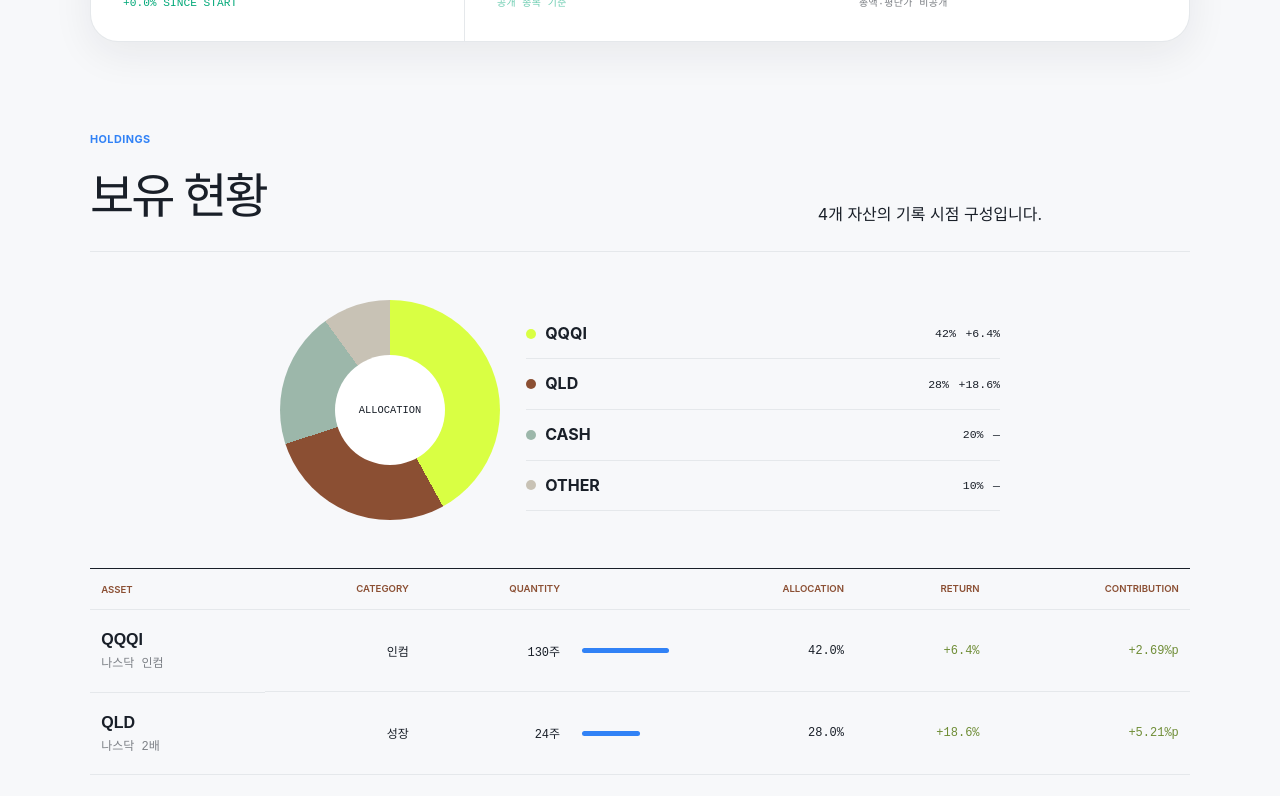
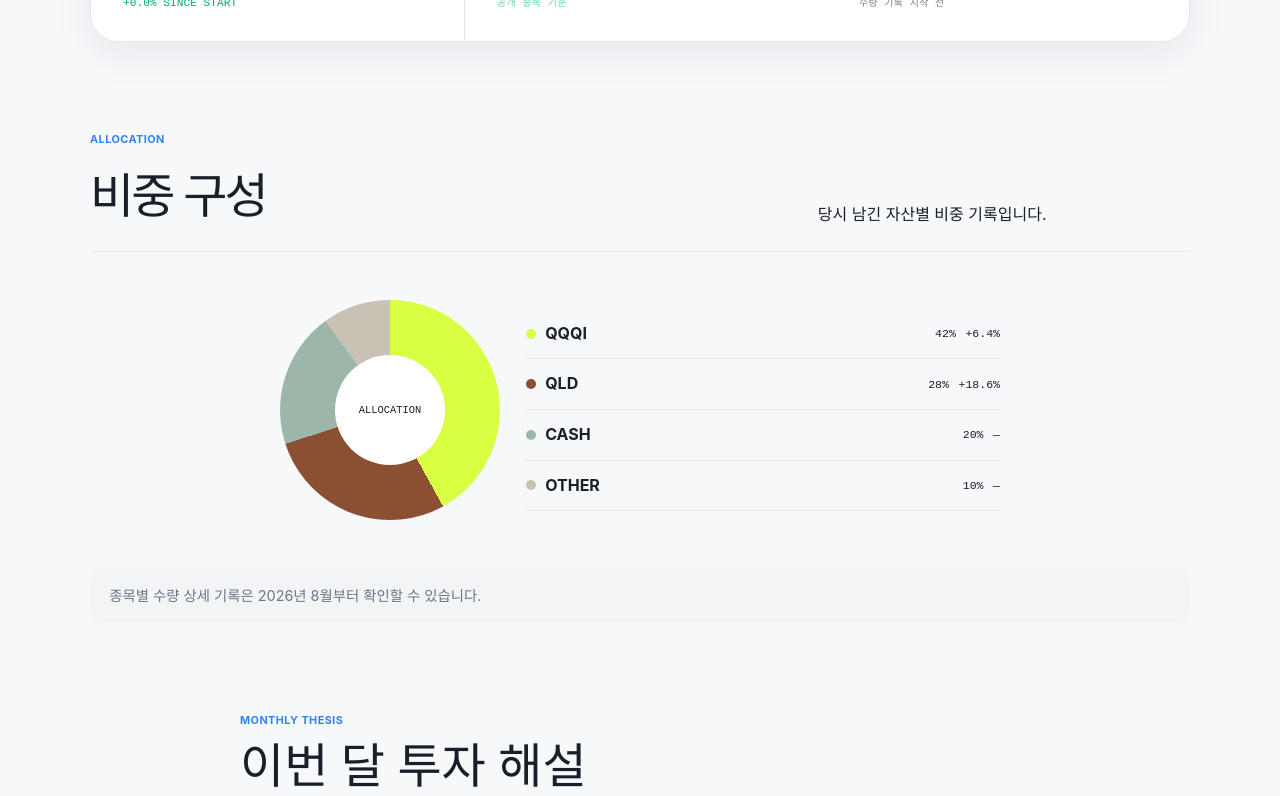
Before and after one commit to stoveinsummer/portfolio, a Next.js app: page /invest/2026-06 in a window 1280 px wide. Shown: the part 800-1596 px from the top of the page. Built offline with nearby package versions, Linux system fonts and the light colour scheme.

Commit message:
Start quantity history from August 2026

```diff
--- a/app/about/page.tsx
+++ b/app/about/page.tsx
@@ -4,4 +4,4 @@ import { SiteFooter } from "@/components/SiteFooter";
 import { PageIntro } from "@/components/PageIntro";
 
 export const metadata: Metadata = { title: "About", description: "개인 기록형 웹사이트의 목적과 공개 원칙.", alternates: { canonical: "https://stoveinsummer.github.io/portfolio/about/" } };
-export default function AboutPage() { return <main><SiteHeader active="About" /><PageIntro eyebrow="About this digital workshop" title="Made to keep noticing." description="내가 보고, 생각하고, 판단하고, 직접 만든 것을 기록하는 개인 디지털 작업실입니다." /><section className="content-section about-page"><div className="about-principles"><article><span>01</span><h2>왜 만들었나</h2><p>흩어지는 사진과 생각을 한곳에 모으고, 필요할 때 작은 기능을 직접 만들어 오래 사용하기 위해 시작했습니다.</p></article><article><span>02</span><h2>무엇을 기록하나</h2><p>직접 찍은 사진, 금액을 제외한 투자 판단, 개발 메모, 프로젝트 회고와 일상의 짧은 기록을 남깁니다.</p></article><article><span>03</span><h2>무엇을 공개하지 않나</h2><p>투자 총액, 계좌 정보, 보유 수량처럼 규모를 추정할 수 있는 정보와 개인적인 비공개 데이터는 저장하거나 공개하지 않습니다.</p></article><article><span>04</span><h2>어떻게 운영하나</h2><p>현재는 서버와 데이터베이스 없이 정적 파일로 운영합니다. 콘텐츠를 수정한 뒤 GitHub Pages에 다시 배포하는 단순한 구조를 유지합니다.</p></article></div><div className="contact-panel"><p>Developer &amp; photographer · Seoul</p><a href="https://github.com/stoveinsummer" target="_blank" rel="noreferrer">GitHub ↗</a><a href="https://www.instagram.com/im__juhwan/" target="_blank" rel="noreferrer">Instagram @im__juhwan ↗</a><a href="mailto:wnlth96@gmail.com">wnlth96@gmail.com ↗</a></div></section><SiteFooter /></main>; }
+export default function AboutPage() { return <main><SiteHeader active="About" /><PageIntro eyebrow="About this digital workshop" title="Made to keep noticing." description="내가 보고, 생각하고, 판단하고, 직접 만든 것을 기록하는 개인 디지털 작업실입니다." /><section className="content-section about-page"><div className="about-principles"><article><span>01</span><h2>왜 만들었나</h2><p>흩어지는 사진과 생각을 한곳에 모으고, 필요할 때 작은 기능을 직접 만들어 오래 사용하기 위해 시작했습니다.</p></article><article><span>02</span><h2>무엇을 기록하나</h2><p>직접 찍은 사진, 금액을 제외한 투자 판단, 개발 메모, 프로젝트 회고와 일상의 짧은 기록을 남깁니다.</p></article><article><span>03</span><h2>무엇을 공개하지 않나</h2><p>투자 총액, 평가금액, 평단가, 계좌 정보와 개인적인 비공개 데이터는 저장하거나 공개하지 않습니다. 종목별 수량 기록은 2026년 8월부터 공개합니다.</p></article><article><span>04</span><h2>어떻게 운영하나</h2><p>현재는 서버와 데이터베이스 없이 정적 파일로 운영합니다. 콘텐츠를 수정한 뒤 GitHub Pages에 다시 배포하는 단순한 구조를 유지합니다.</p></article></div><div className="contact-panel"><p>Developer &amp; photographer · Seoul</p><a href="https://github.com/stoveinsummer" target="_blank" rel="noreferrer">GitHub ↗</a><a href="https://www.instagram.com/im__juhwan/" target="_blank" rel="noreferrer">Instagram @im__juhwan ↗</a><a href="mailto:wnlth96@gmail.com">wnlth96@gmail.com ↗</a></div></section><SiteFooter /></main>; }
--- a/app/globals.css
+++ b/app/globals.css
@@ -869,3 +869,13 @@ samp {
     grid-template-columns: minmax(0, 1fr);
   }
 }
+
+.historical-holdings-note {
+  margin: 1.5rem 0 0;
+  padding: 1rem 1.2rem;
+  border-radius: 14px;
+  background: var(--surface-soft);
+  color: var(--muted);
+  font-size: .9rem;
+  line-height: 1.6;
+}
--- a/app/invest/[id]/page.tsx
+++ b/app/invest/[id]/page.tsx
@@ -18,12 +18,13 @@ export default async function InvestDetail({ params }: { params: Promise<{ id: s
   const newer = investments[index - 1];
   const older = investments[index + 1];
   const startIndex = investments.at(-1)?.growthIndex ?? 100;
+  const hasQuantityRecords = record.portfolio.some((item) => item.quantity);
 
   return <main><SiteHeader active="Invest" /><article className="detail record-detail">
     <div className="detail-head"><p className="eyebrow">Investment review · {record.date}</p><h1>{record.title}</h1><p>{record.review}</p></div>
-    <div className="notice">개인 투자 기록이며 투자 권유가 아닙니다. 총액·평단가·계좌정보는 공개하지 않고 종목별 비중과 수량만 기록합니다.</div>
+    <div className="notice">{hasQuantityRecords ? "개인 투자 기록이며 투자 권유가 아닙니다. 총액·평단가·계좌정보는 공개하지 않고 종목별 비중과 수량만 기록합니다." : "개인 투자 기록이며 투자 권유가 아닙니다. 이 시점에는 비중만 기록했으며 종목별 수량 상세 기록은 2026년 8월부터 시작했습니다."}</div>
     <InvestmentDashboard record={record} startIndex={startIndex} />
-    <section className="record-allocation"><div className="invest-section-head"><div><p className="eyebrow">Holdings</p><h2>보유 현황</h2></div><p>{record.portfolio.length}개 자산의 기록 시점 구성입니다.</p></div><AllocationChart items={record.portfolio} /><HoldingsTable items={record.portfolio} /></section>
+    <section className="record-allocation"><div className="invest-section-head"><div><p className="eyebrow">{hasQuantityRecords ? "Holdings" : "Allocation"}</p><h2>{hasQuantityRecords ? "보유 현황" : "비중 구성"}</h2></div><p>{hasQuantityRecords ? `${record.portfolio.length}개 자산의 종목·수량 상세 기록입니다.` : "당시 남긴 자산별 비중 기록입니다."}</p></div><AllocationChart items={record.portfolio} />{hasQuantityRecords ? <HoldingsTable items={record.portfolio} /> : <p className="historical-holdings-note">종목별 수량 상세 기록은 2026년 8월부터 확인할 수 있습니다.</p>}</section>
     <section className="monthly-opinion"><p className="eyebrow">Monthly thesis</p><h2>이번 달 투자 해설</h2><blockquote>{record.review}</blockquote></section>
     <section className="record-decisions"><p className="eyebrow">Decision log</p><h2>이번 달 판단</h2><ol>{record.decisions.map((decision, itemIndex) => <li key={decision}><span>{String(itemIndex + 1).padStart(2, "0")}</span>{decision}</li>)}</ol></section>
     <section className="market-news"><div className="market-news-head"><p className="eyebrow">Market context</p><h2>이번 달 시장 이슈</h2></div><article><span>KR</span><h3>국내 시장</h3><p>{record.marketNews?.korea ?? "기록되지 않음"}</p></article><article><span>US</span><h3>미국 시장</h3><p>{record.marketNews?.us ?? "기록되지 않음"}</p></article></section>
--- a/app/invest/page.tsx
+++ b/app/invest/page.tsx
@@ -31,7 +31,7 @@ export default function InvestPage() {
 
       <PortfolioGrowthChart records={investments} />
 
-      <section className="archive-methodology"><div><p className="eyebrow">Methodology</p><h2>공개 기준</h2></div><dl><div><dt>Performance</dt><dd>첫 기록을 100으로 환산한 상대 지수</dd></div><div><dt>Holdings</dt><dd>종목별 비중·수량·보유 수익률</dd></div><div><dt>Private</dt><dd>계좌 총액·평가금액·평단가·계좌정보</dd></div><div><dt>Frequency</dt><dd>월 1회 이상, 포트폴리오 화면 기준</dd></div></dl></section>
+      <section className="archive-methodology"><div><p className="eyebrow">Methodology</p><h2>공개 기준</h2></div><dl><div><dt>Performance</dt><dd>첫 기록을 100으로 환산한 상대 지수</dd></div><div><dt>Holdings</dt><dd>종목·수량 상세 기록은 2026년 8월부터</dd></div><div><dt>Private</dt><dd>계좌 총액·평가금액·평단가·계좌정보</dd></div><div><dt>Frequency</dt><dd>월 1회 이상, 포트폴리오 화면 기준</dd></div></dl></section>
 
       <div className="list-head"><p className="eyebrow">Archive</p><h2>Monthly records</h2></div>
       <div className="record-list">{investments.map((record) => <Link href={`/invest/${record.id}`} key={record.id}><time>{record.date}</time><h3>{record.title}</h3><p>{record.review}</p><strong>{record.growthIndex.toFixed(1)}</strong><span>Review ↗</span></Link>)}</div>
--- a/components/InvestmentDashboard.tsx
+++ b/components/InvestmentDashboard.tsx
@@ -3,6 +3,7 @@ import type { InvestmentRecord } from "@/types/content";
 const signed = (value: number) => `${value >= 0 ? "+" : ""}${value.toFixed(1)}%`;
 
 export function InvestmentDashboard({ record, startIndex }: { record: InvestmentRecord; startIndex: number }) {
+  const hasQuantityRecords = record.portfolio.some((item) => item.quantity);
   const topHolding = [...record.portfolio].sort((a, b) => b.weight - a.weight)[0];
   const measured = record.portfolio.filter((item) => item.returnRate !== null);
   const measuredWeight = measured.reduce((sum, item) => sum + item.weight, 0);
@@ -22,7 +23,7 @@ export function InvestmentDashboard({ record, startIndex }: { record: Investment
       <div><dt>보유 자산</dt><dd>{record.portfolio.length}<small>positions</small></dd></div>
       <div><dt>최대 비중</dt><dd>{topHolding?.weight.toFixed(1)}%<small>{topHolding?.symbol}</small></dd></div>
       <div><dt>가중 보유 수익률</dt><dd className={weightedReturn >= 0 ? "positive" : "negative"}>{signed(weightedReturn)}<small>공개 종목 기준</small></dd></div>
-      <div><dt>공개 범위</dt><dd className="privacy-value">비중·수량<small>총액·평단가 비공개</small></dd></div>
+      <div><dt>공개 범위</dt><dd className="privacy-value">{hasQuantityRecords ? "비중·수량" : "비중"}<small>{hasQuantityRecords ? "수량 기록 2026-08 시작" : "수량 기록 시작 전"}</small></dd></div>
     </dl>
   </section>;
 }
--- a/data/investments.ts
+++ b/data/investments.ts
@@ -24,8 +24,8 @@ export const investments: InvestmentRecord[] = prepareInvestments([
     growthIndex: 102.8,
     title: "비중은 지키는 중",
     portfolio: [
-      { symbol: "QQQI", name: "나스닥 인컴", quantity: "137.022816주", weight: 45, returnRate: 8.2, category: "인컴" },
-      { symbol: "QLD", name: "나스닥 2배", quantity: "26.471057주", weight: 30, returnRate: 24.1, category: "성장" },
+      { symbol: "QQQI", name: "나스닥 인컴", weight: 45, returnRate: 8.2, category: "인컴" },
+      { symbol: "QLD", name: "나스닥 2배", weight: 30, returnRate: 24.1, category: "성장" },
       { symbol: "CASH", name: "현금", weight: 15, returnRate: null, category: "현금" },
       { symbol: "OTHER", name: "기타", weight: 10, returnRate: null, category: "기타" },
     ],
@@ -38,8 +38,8 @@ export const investments: InvestmentRecord[] = prepareInvestments([
     growthIndex: 100,
     title: "속도보다 규칙",
     portfolio: [
-      { symbol: "QQQI", name: "나스닥 인컴", quantity: "130주", weight: 42, returnRate: 6.4, category: "인컴" },
-      { symbol: "QLD", name: "나스닥 2배", quantity: "24주", weight: 28, returnRate: 18.6, category: "성장" },
+      { symbol: "QQQI", name: "나스닥 인컴", weight: 42, returnRate: 6.4, category: "인컴" },
+      { symbol: "QLD", name: "나스닥 2배", weight: 28, returnRate: 18.6, category: "성장" },
       { symbol: "CASH", name: "현금", weight: 20, returnRate: null, category: "현금" },
       { symbol: "OTHER", name: "기타", weight: 10, returnRate: null, category: "기타" },
     ],
```
